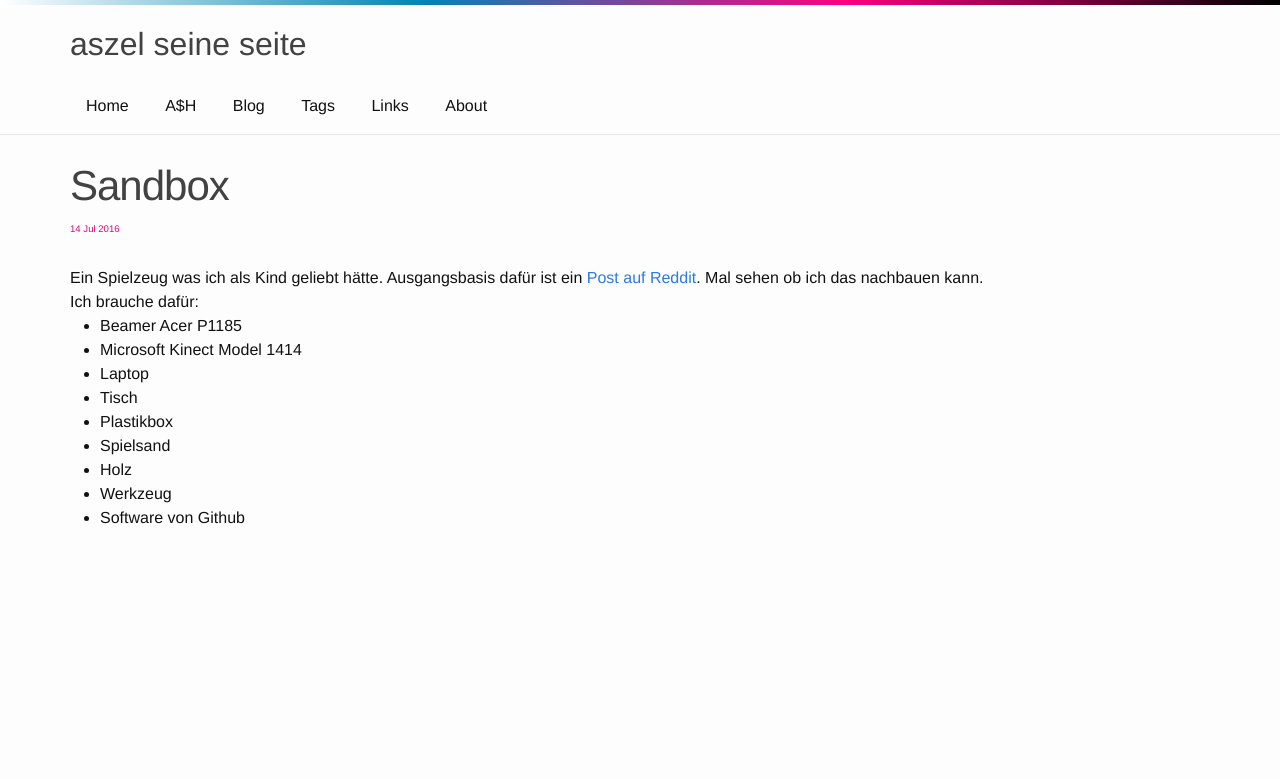
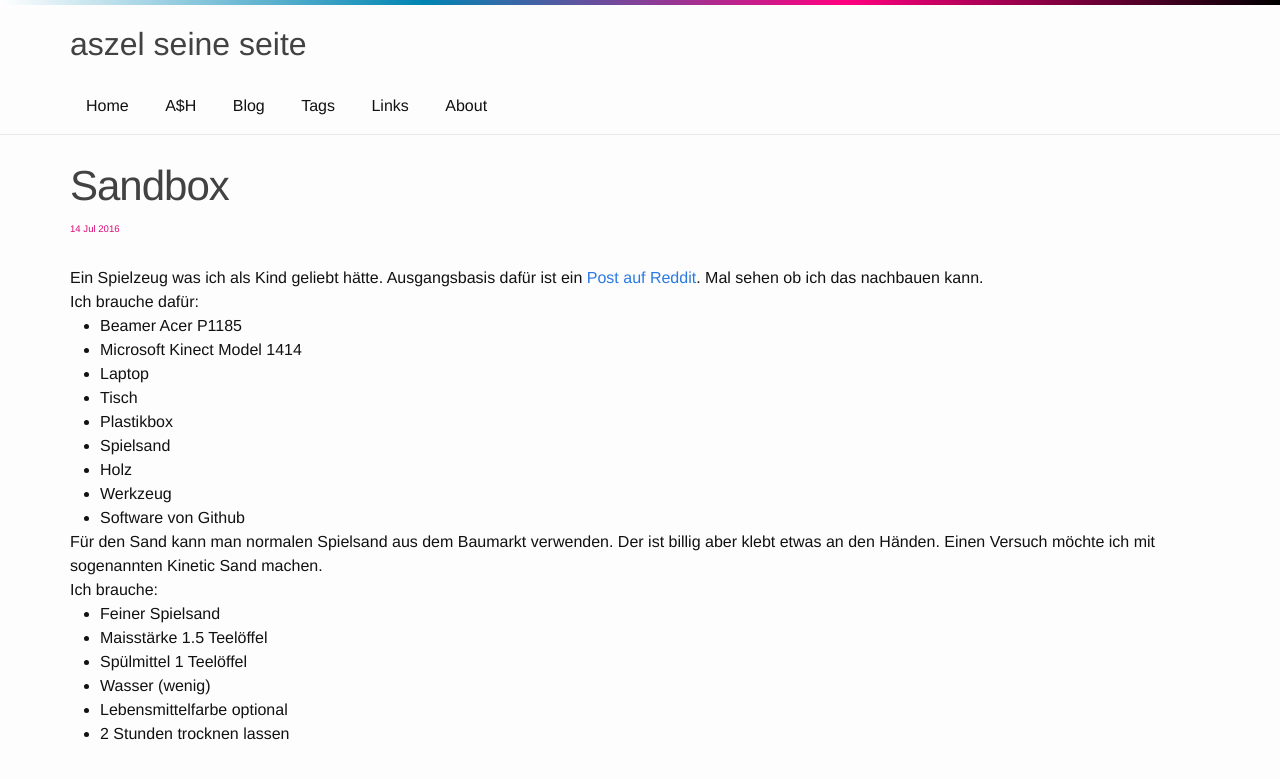
Before and after one commit to aszel/aszel.github.io, a Jekyll site: the page built from blog/_posts/2016-07-29-Sandbox.md, in a window 1280 px wide. Shown: the top 779 px of the page. Built offline with Jekyll 4.4.1, drawn with Linux system fonts in a browser that asks for light colours.

Commit message:
Update 2016-07-29-Sandbox.md

```diff
--- a/blog/_posts/2016-07-29-Sandbox.md
+++ b/blog/_posts/2016-07-29-Sandbox.md
@@ -21,3 +21,14 @@ Ich brauche dafür:
 <li>Werkzeug</li>
 <li>Software von Github</li>
 </ul>
+
+Für den Sand kann man normalen Spielsand aus dem Baumarkt verwenden. Der ist billig aber klebt etwas an den Händen. Einen Versuch möchte ich mit sogenannten Kinetic Sand machen.<br>
+Ich brauche:
+<ul>
+<li>Feiner Spielsand</li>
+<li>Maisstärke 1.5 Teelöffel</li>
+<li>Spülmittel 1 Teelöffel</li>
+<li>Wasser (wenig)</li>
+<li>Lebensmittelfarbe optional</li>
+<li>2 Stunden trocknen lassen</li>
+</ul>
```
